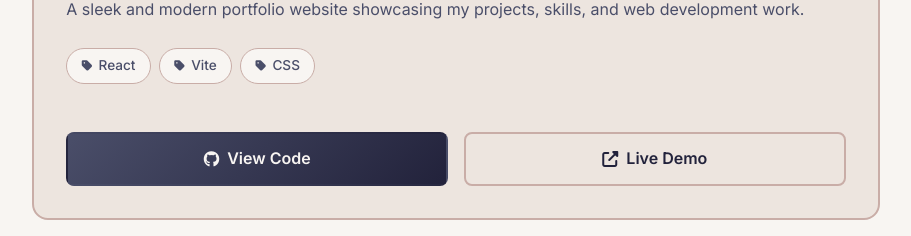
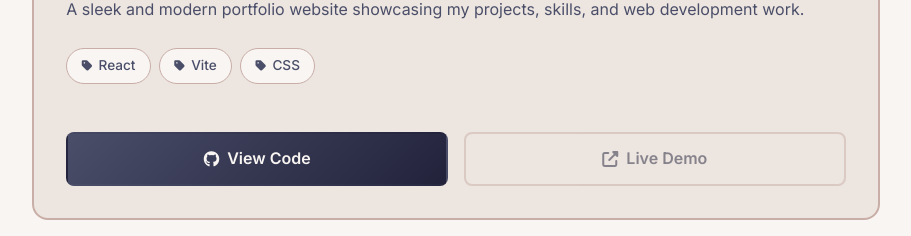
Before and after one commit to LeaDeLeaf/portfolio-website, a React (Vite) app: page / in a window 1280 px wide. Shown: the part 2874-3110 px from the top of the page, without its empty margins (184-1095 px from the left). Built offline with nearby package versions, Linux system fonts and the light colour scheme.

Commit message:
Disabled Demo button temporarily

```diff
--- a/src/pages/Home.jsx
+++ b/src/pages/Home.jsx
@@ -59,7 +59,7 @@ function Home() {
       description: 'A sleek and modern portfolio website showcasing my projects, skills, and web development work.',
       technologies: ['React', 'Vite', 'CSS'],
       github: 'https://github.com/LeaDeLeaf/portfolio-website',
-      demo: 'https://portfolio-website-omega-ebon-77.vercel.app'
+      demo: ''
     },
     {
       id: 2,
@@ -75,7 +75,7 @@ function Home() {
       description: 'A gaming-themed web platform featuring game listings, user interactions, and a modern UI experience.',
       technologies: ['JavaScript', 'Typescript'],
       github: 'https://github.com/alicia112233/INF2003-DatabaseSystemsProject',
-      demo: 'https://db-project-neon.vercel.app/'
+      demo: ''
     }
   ]
 
```
